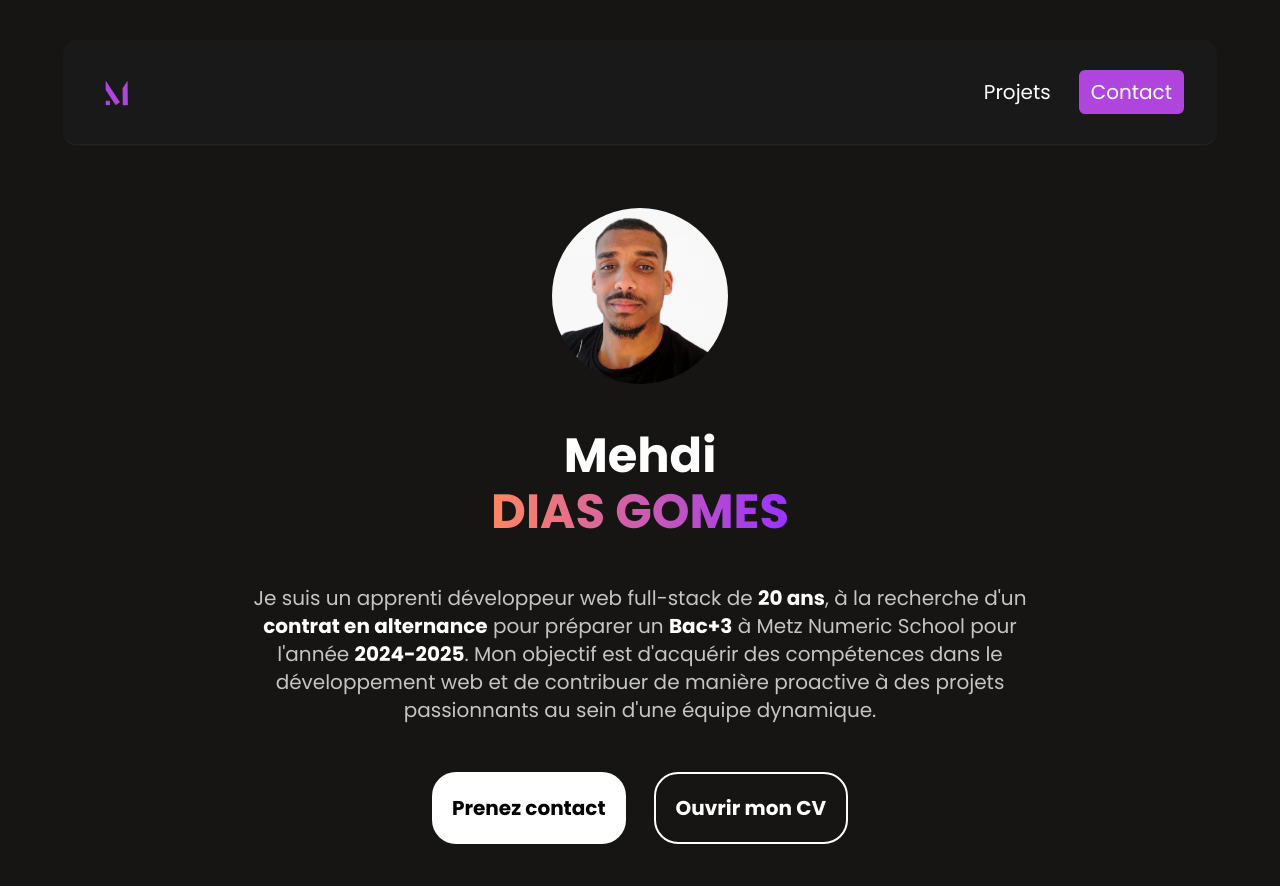
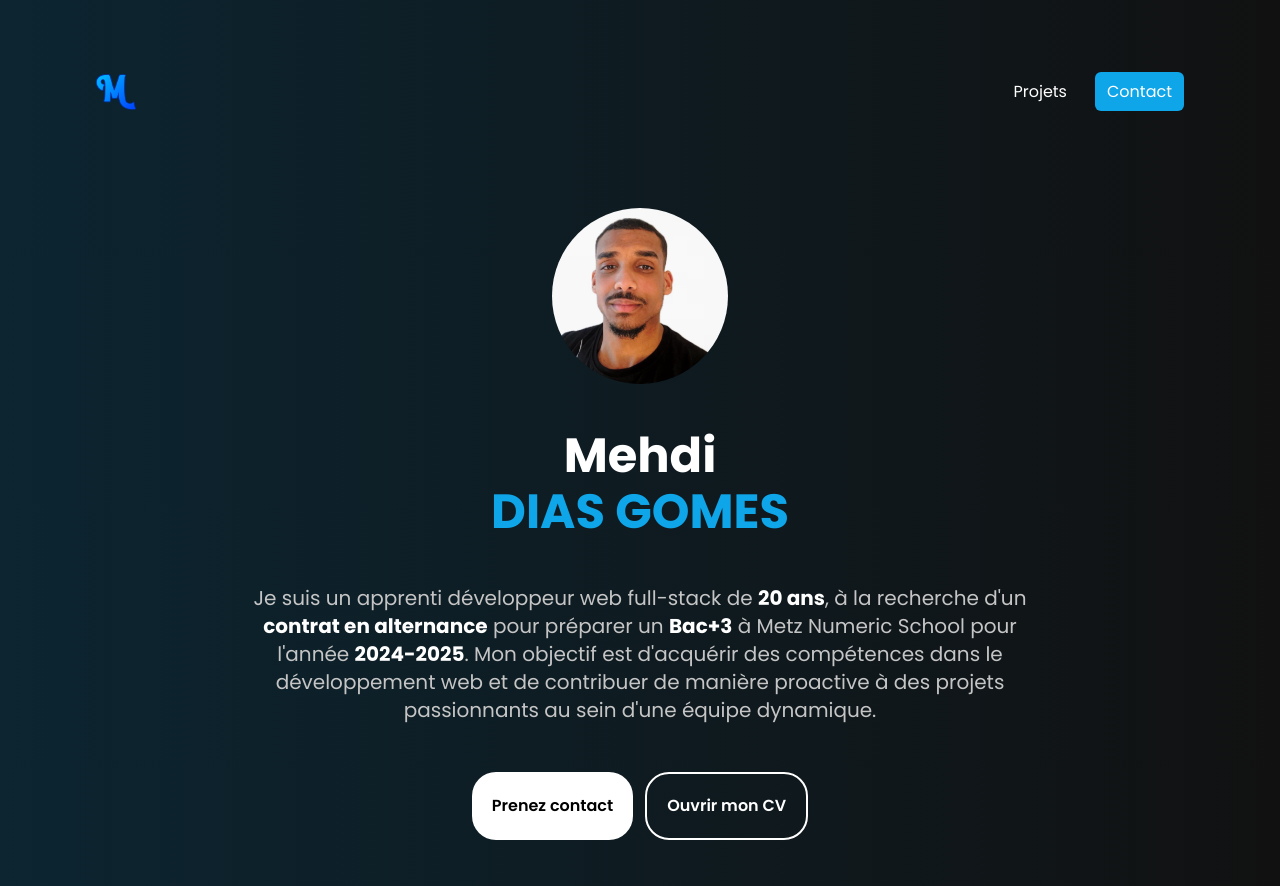
Before and after one commit to MehdiDiasGomes/Mon-portfolio, a React (Vite) app: page / in a window 1280 px wide. Shown: the top 886 px of the page. Built offline with nearby package versions, Linux system fonts and the light colour scheme.

Commit message:
💄 UI : Modification couleurs (bleu)

```diff
--- a/src/Components/Contact/index.jsx
+++ b/src/Components/Contact/index.jsx
@@ -63,7 +63,7 @@ export default function Index() {
                   id="nom"
                   name="nom"
                   onInput={handleInputChange}
-                  className="shadow-sm bg-[#1e1e1e] border border-gray-300 text-primary text-sm rounded-lg focus:ring-primary-500 focus:border-primary-500 block w-full p-2.5"
+                  className="shadow-sm bg-[#1E293B] text-primary text-sm rounded-lg focus:ring-primary-500 focus:-primary-500 block w-full p-2.5"
                   placeholder="Votre nom"
                 />
               </div>
@@ -75,7 +75,7 @@ export default function Index() {
                   type="email"
                   id="mail"
                   name="mail"
-                  className="shadow-sm bg-[#1e1e1e] border border-gray-300 text-primary text-sm rounded-lg focus:ring-primary-500 focus:border-primary-500 block w-full p-2.5"
+                  className="shadow-sm bg-[#1E293B] text-primary text-sm rounded-lg focus:ring-primary-500 focus:-primary-500 block w-full p-2.5"
                   placeholder="votre@mail.com"
                 />
               </div>
@@ -88,7 +88,7 @@ export default function Index() {
                 <input
                   type="text"
                   id="subject"
-                  className="block p-3 w-full text-sm text-primary bg-[#1e1e1e] rounded-lg border border-gray-300 shadow-sm focus:ring-primary-500 focus:border-primary-500"
+                  className="block p-3 w-full text-sm text-primary bg-[#1E293B] rounded-lg   shadow-sm focus:ring-primary-500 focus:-primary-500"
                   placeholder="Dites-moi comment je peux vous aider"
                 />
               </div>
@@ -102,14 +102,14 @@ export default function Index() {
                   id="message"
                   name="message"
                   rows="6"
-                  className="block p-2.5 w-full text-sm text-primary bg-[#1e1e1e] rounded-lg shadow-sm border border-gray-300 focus:ring-primary-500 focus:border-primary-500"
+                  className="block p-2.5 w-full text-sm text-primary bg-[#1E293B] rounded-lg shadow-sm   focus:ring-primary-500 focus:-primary-500"
                   placeholder="Laissez un commentaire..."></textarea>
               </div>
               <Toaster richColors />
               <button
                 type="submit"
                 onClick={sendEmail}
-                className="py-3 px-5 text-sm font-medium text-center text-white rounded-lg bg-[#7C3AED] sm:w-fit duration-200 hover:bg-[#7c3aede3]">
+                className="py-3 px-5 text-sm font-medium text-center text-white rounded-lg bg-[#0EA5E9] sm:w-fit duration-200 hover:bg-[#0ea4e9a4]">
                 Envoyer
               </button>
             </form>
--- a/src/Components/Projets/index.jsx
+++ b/src/Components/Projets/index.jsx
@@ -8,7 +8,7 @@ const index = ({ img, titre, lien }) => {
       className="w-projetsImg rounded-xl group md:w-projetsImgMd sm:w-full"
     >
       <img className='rounded-t-md' src={img} alt="" />
-      <div className="flex rounded-b-md justify-between items-center bg-[#2A2A2A] duration-300 text-primary p-5 group-hover:bg-[#707070]">
+      <div className="flex rounded-b-md justify-between items-center bg-[#15262e] duration-300 text-primary p-5 group-hover:bg-[#1c3846]">
         <div className="flex flex-col">
           <span className="text-secondary">En savoir plus</span>
           <h5 className="text-2xl sm:text-xl">{titre}</h5>
--- a/src/Components/Social/index.jsx
+++ b/src/Components/Social/index.jsx
@@ -4,7 +4,7 @@ export default function index({ icon, lien }) {
   return (
     <div className="flex text-primary">
       <a
-        className="text-primary rounded-3xl md:text-4xl sm:text-1xl border-2 border-primary p-3 flex items-center justify-center hover:text-black hover:bg-primary duration-300 sm:text-paragMobile"
+        className="text-primary rounded-3xl md:text-[1.3rem] sm:text-xl border-2 border-primary md:h-14 md:w-14 sm:h-12 sm:w-12 flex items-center justify-center hover:text-black hover:bg-primary duration-300 sm:text-paragMobile"
         href={lien}
         target="blank"
       >
--- a/src/Layout/Footer.jsx
+++ b/src/Layout/Footer.jsx
@@ -4,7 +4,7 @@ import Logo from '../Assets/img/Logo.png'
 
 const Footer = () => {
   return (
-    <footer class="bg-[#191919] rounded-lg shadow m-4">
+    <footer class="bg-transparent rounded-lg shadow m-4">
       <div class="w-full max-w-screen-xl mx-auto p-4 md:py-8">
         <div class="sm:flex sm:items-center sm:flex-col md:flex-row sm:justify-between">
           <a
@@ -21,7 +21,7 @@ const Footer = () => {
           </a>
           <ul class="flex flex-wrap items-center mb-6 text-sm font-medium text-gray-500 sm:mb-0 dark:text-gray-400">
             <li>
-              <a href="#contact" class="hover:underline">
+              <a href="#contact" class="hover:text-[#0EA5E9]">
                 Contact
               </a>
             </li>
--- a/src/Layout/Navbar.jsx
+++ b/src/Layout/Navbar.jsx
@@ -10,24 +10,24 @@ const Navbar = () => {
 
   return (
     <div className="flex justify-center">
-      <nav className="z-50 flex justify-between px-8 py-8 shadow-sm shadow-[#272727] bg-[#191919] items-center duration-300 w-[60%] rounded-xl mt-10 max-lg:gap-16 sm:w-[90%]">
+      <nav className="z-50 flex justify-between px-8 py-8 items-center duration-300 w-[60%] rounded-xl mt-10 max-lg:gap-16 sm:w-[90%]">
         <div className="w-10">
           <a href="#">
-            <img src={Logo} alt="Logo du site" className="rounded-full" />
+            <img src={Logo} alt="Logo du site" className="" />
           </a>
         </div>
-        <ul className="flex text-[1rem] items-center justify-center gap-4 text-xl text-white">
+        <ul className="flex text-[1rem] items-center justify-center gap-4 text-white">
           <li className="sm:hidden md:block">
             <a
               href="#projets"
-              className="px-3 py-2 rounded-md duration-200 hover:bg-[#B045DE]">
+              className="px-3 py-2 rounded-md duration-200 hover:text-[#0EA5E9]">
               Projets
             </a>
           </li>
           <li>
             <a
               href="#contact"
-              className="px-3 py-2 bg-[#B045DE] rounded-md duration-200 hover:bg-[#b045deb6]">
+              className="px-3 py-2 bg-[#0EA5E9] rounded-md duration-200 hover:bg-[#0ea4e9a4]">
               Contact
             </a>
           </li>
--- a/src/Pages/Home.jsx
+++ b/src/Pages/Home.jsx
@@ -39,20 +39,20 @@ const Home = () => {
               passionnants au sein d&apos;une équipe dynamique.
             </p>
           </div>
-          <div className="flex gap-7 text-primary">
+          <div className="flex gap-3 text-primary">
             <a
-              className="bg-primary rounded-3xl md:text-xl text-black p-5 flex justify-center items-center hover:bg-[#ffffffec] font-bold sm:text-paragMobile"
+              className="bg-primary rounded-3xl md:text-[1rem] text-black p-5 flex justify-center items-center hover:bg-[#ffffffec] font-semibold sm:text-paragMobile"
               href="mailto:diasgomes.mehdicours@gmail.com">
               Prenez contact
             </a>
             <a
-              className="text-primary rounded-3xl md:text-xl border-2 border-primary p-5 flex items-center justify-center hover:text-black hover:bg-primary duration-300 font-bold sm:text-paragMobile"
+              className="text-primary rounded-3xl md:text-[1rem] border-2 border-primary p-5 flex items-center justify-center hover:text-black hover:bg-primary duration-300 font-semibold sm:text-paragMobile"
               href={monCV}
               target="blank">
               Ouvrir mon CV
             </a>
           </div>
-          <div className="flex md:gap-8 sm:gap-4">
+          <div className="flex md:gap-3 sm:gap-4">
             {LienConst.map((e, index) => (
               <SocialComp key={index} lien={e.lien} icon={e.icon} />
             ))}
--- a/src/index.css
+++ b/src/index.css
@@ -3,7 +3,19 @@
 @tailwind utilities;
 
 :root {
-    background-color: #161513;
+  /* background-color: #161513; */
+  background: #16222a; /* fallback for old browsers */
+  background: -webkit-linear-gradient(
+    to right,
+    #0c2531,
+    #111111
+  ); /* Chrome 10-25, Safari 5.1-6 */
+  background: linear-gradient(
+    to right,
+    #0c2531,
+    #111111
+  ); /* W3C, IE 10+/ Edge, Firefox 16+, Chrome 26+, Opera 12+, Safari 7+ */
+
   font-family: 'Poppins', sans-serif;
   scroll-behavior: smooth;
 }
@@ -17,14 +29,14 @@
 }
 
 ::-webkit-scrollbar-thumb {
-    background: rgb(154,51,255);
+  background: #0EA5E9;
   opacity: 0.5;
-    transition: .3s;
+  transition: 0.3s;
   border-radius: 0.5rem;
 }
 
 ::-webkit-scrollbar-thumb:hover {
-    background: rgba(153, 51, 255, 0.842);
+  background: #0ea4e9a4;
 }
 
 ::-webkit-scrollbar-thumb:hover {
--- a/tailwind.config.js
+++ b/tailwind.config.js
@@ -17,10 +17,10 @@ module.exports = {
       colors: {
         // Dégradé de couleurs
         gradientPrimary: {
-          DEFAULT: 'rgb(255,134,96)'
+          DEFAULT: '#0EA5E9'
         },
         gradientSecondary: {
-          DEFAULT: 'rgb(154,51,255)'
+          DEFAULT: '#0EA5E9'
         },
 
         //Couleurs principales
```
Also changed, not shown: src/Assets/img/Logo.png. Lines whose indentation alone changed are shown as unchanged.
